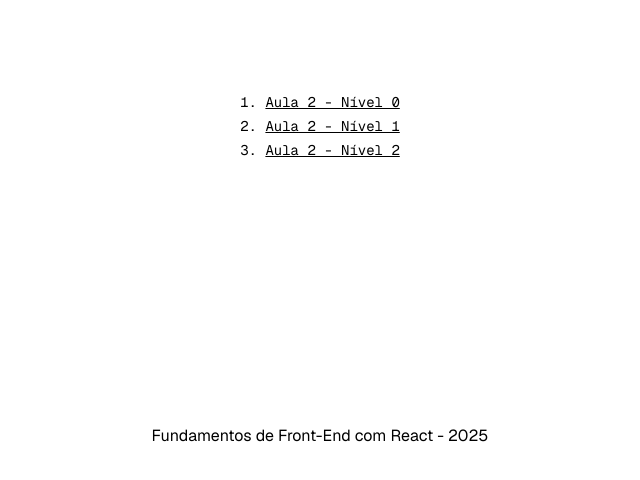
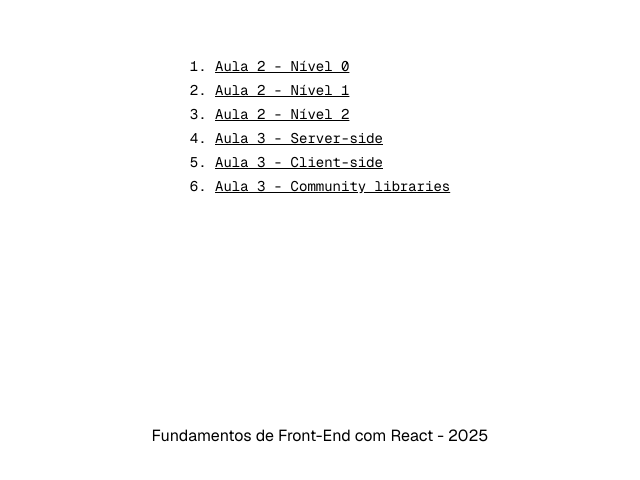
Before and after one commit to DanielJXavier/fundamentos-front-end-react, a Next.js app: page / in a window 1280 px wide. Shown: the part 290-770 px from the top of the page, without its empty margins (320-960 px from the left). Built offline with nearby package versions, Linux system fonts and the light colour scheme.

Commit message:
Conteúdo Aula 3 - Comunicação com APIs

```diff
--- /dev/null
+++ b/src/app/aula-3/client-side/page.tsx
@@ -0,0 +1,23 @@
+import { Suspense } from "react";
+
+import { PostType } from "@/app/types";
+
+import Posts from "@/components/aula-3/Posts";
+
+const getPosts = async () => {
+  const response = await fetch("https://api.vercel.app/blog");
+
+  const posts: PostType[] = await response.json();
+
+  return posts;
+};
+
+export default function Page() {
+  const posts = getPosts();
+
+  return (
+    <Suspense fallback={<div>Loading...</div>}>
+      <Posts posts={posts} />
+    </Suspense>
+  );
+}
--- /dev/null
+++ b/src/app/aula-3/community-libraries/fetchData.tsx
@@ -0,0 +1,3 @@
+"use server";
+
+export const fetcher = async (url: string) => fetch(url).then((r) => r.json());
--- /dev/null
+++ b/src/app/aula-3/community-libraries/page.tsx
@@ -0,0 +1,27 @@
+"use client";
+
+import useSWR from "swr";
+
+import { fetcher } from "./fetchData";
+
+export default function BlogPage() {
+  const { data, error, isLoading } = useSWR(
+    "https://api.vercel.app/blog",
+    fetcher,
+    {
+      refreshInterval: 10000,
+    }
+  );
+
+  if (isLoading) return <div>Loading...</div>;
+
+  if (error) return <div>Error: {error.message}</div>;
+
+  return (
+    <ul>
+      {data.map((post: { id: string; title: string }) => (
+        <li key={post.id}>{post.title}</li>
+      ))}
+    </ul>
+  );
+}
--- /dev/null
+++ b/src/app/aula-3/server-side/page.tsx
@@ -0,0 +1,15 @@
+import { PostType } from "@/app/types";
+
+export default async function Page() {
+  const response = await fetch("https://api.vercel.app/blog");
+
+  const posts: PostType[] = await response.json();
+
+  return (
+    <ul>
+      {posts.map((post) => (
+        <li key={post.id}>{post.title}</li>
+      ))}
+    </ul>
+  );
+}
--- a/src/app/page.tsx
+++ b/src/app/page.tsx
@@ -20,6 +20,21 @@ export default function Home() {
               Aula 2 - Nível 2
             </Link>
           </li>
+          <li>
+            <Link className="underline" href="/aula-3/server-side">
+              Aula 3 - Server-side
+            </Link>
+          </li>
+          <li>
+            <Link className="underline" href="/aula-3/client-side">
+              Aula 3 - Client-side
+            </Link>
+          </li>
+          <li>
+            <Link className="underline" href="/aula-3/community-libraries">
+              Aula 3 - Community libraries
+            </Link>
+          </li>
         </ol>
       </main>
       <footer className="row-start-3 flex gap-[24px] flex-wrap items-center justify-center">
--- /dev/null
+++ b/src/app/types.ts
@@ -0,0 +1,8 @@
+export type PostType = {
+  id: number;
+  title: string;
+  content: string;
+  author: string;
+  date: string;
+  category: string;
+};
--- /dev/null
+++ b/src/components/aula-3/Posts.tsx
@@ -0,0 +1,19 @@
+"use client";
+
+import { use } from "react";
+
+import { PostType } from "@/app/types";
+
+type PostsProps = { posts: Promise<PostType[]> };
+
+export default function Posts({ posts }: PostsProps) {
+  const allPosts = use(posts);
+
+  return (
+    <ul>
+      {allPosts.map((post) => (
+        <li key={post.id}>{post.title}</li>
+      ))}
+    </ul>
+  );
+}
```
